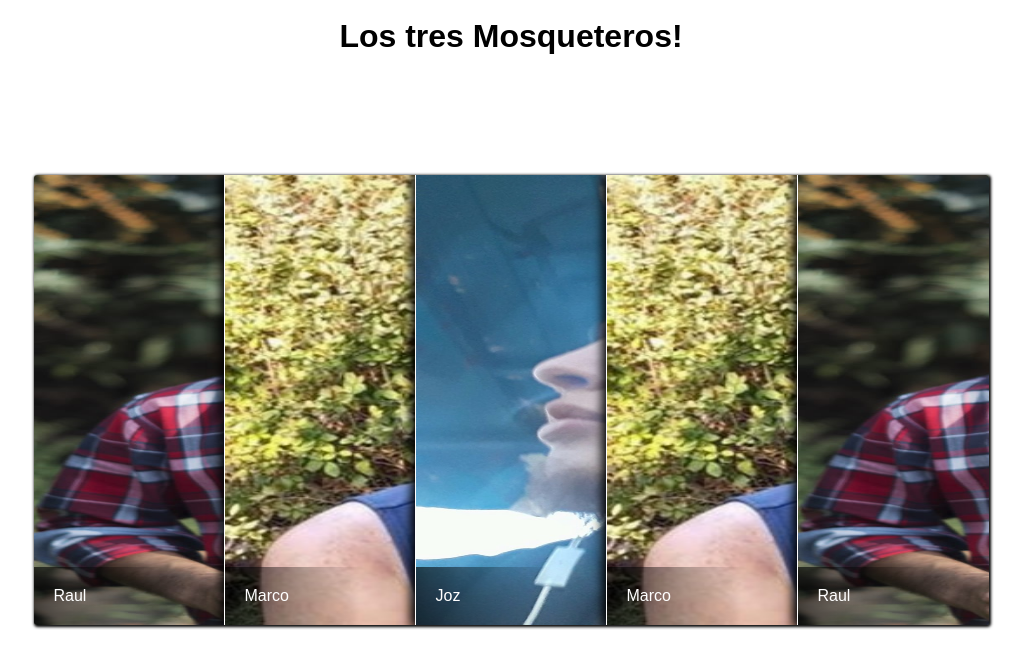
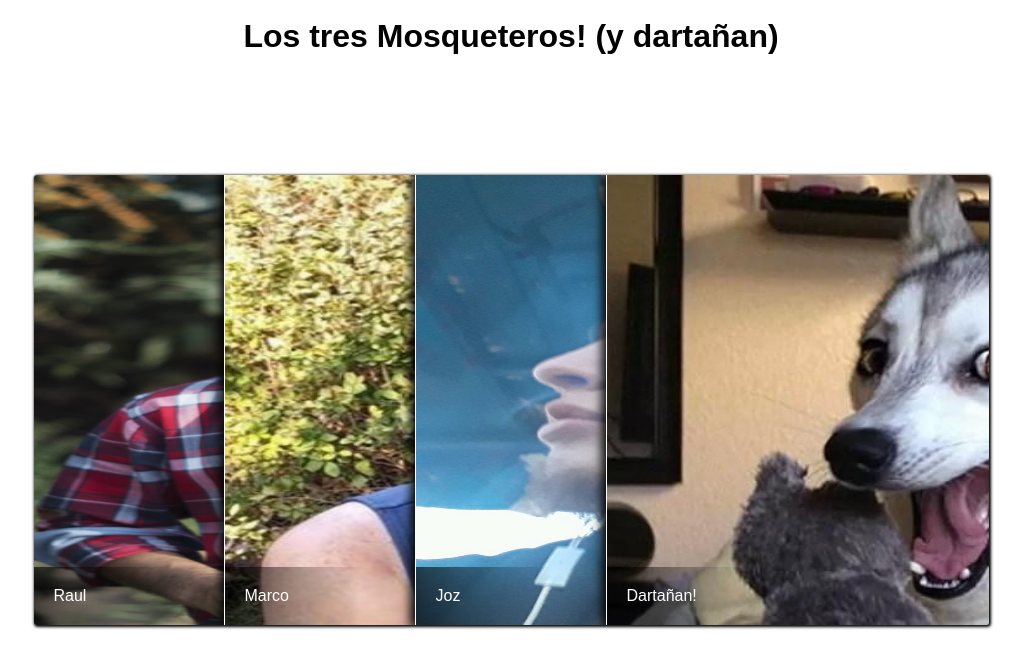
Before and after one commit to josmar1989/Practicando-HML5, a plain HTML site: page index.html in a window 1280 px wide. Shown: the whole page, without its empty margins (129-1153 px from the left). Drawn offline with Linux system fonts and the light colour scheme.

Commit message:
Se agrega un invitado

```diff
--- a/index.html
+++ b/index.html
@@ -10,7 +10,7 @@
 
 <body>
 	<br>
-		<h1 align="center">Los tres Mosqueteros!</h1>
+		<h1 align="center">Los tres Mosqueteros! (y dartañan)</h1>
 		<ul>
 		  <li>
 		    <span>Raul</span>
@@ -23,16 +23,11 @@
 		  <li>
 		    <span>Joz</span>
 		    <img src='img/joz.jpg' /></li>
-
 		  <li>
-		    <span>Marco</span>
-		    <img src='img/marco.jpg' /></li>
+		    <span>Dartañan!</span>
+		    <img src='img/Perrito.jpg' /></li>
 		  </li>
 
-		  <li>
-		    <span>Raul</span>
-		    <img src='img/raul.jpg' /></li>
-		  </li>
 		</ul>
 
 </body>
```
Also changed, not shown: img/Perrito.jpg (added).
